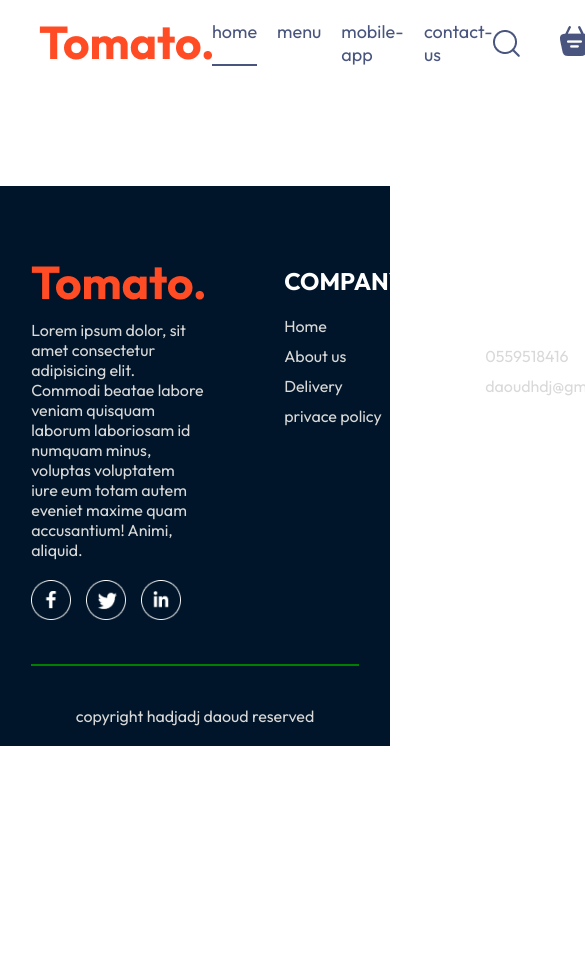
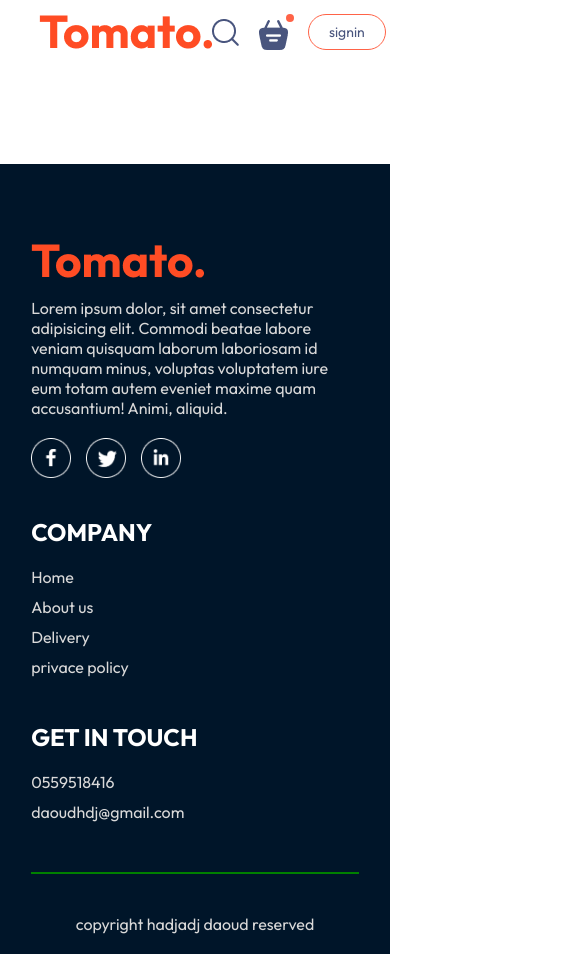
Before and after one commit to HADJADJDAOUD/undre_dev, a React (Vite) app in the folder frontend/: page /placeorder in a window 390 px wide. Shown: the top 954 px of the page, 585 px wide, since content can reach past the window. Before the commit the page ends 844 px from the top, so only its background shows below. Built offline with nearby package versions, Linux system fonts and the light colour scheme.

Commit message:
completed home page

```diff
--- a/frontend/src/App.jsx
+++ b/frontend/src/App.jsx
@@ -6,6 +6,7 @@
 import PlcaeOrder from "./pages/PlcaeOrder/PlcaeOrder";
 import { Route } from "react-router-dom";
 import Footer from "./components/Footer/Footer";
+import AppDownload from "./components/AppDownload/AppDownload";
 
 const App = () => {
   return (
@@ -16,6 +17,7 @@
           <Route path="/" element={<Home />} />
           <Route path="/cart" element={<Cart />} />
           <Route path="/placeorder" element={<PlcaeOrder />} />
+
         </Routes>
       </div>
       <Footer />
--- a/frontend/src/components/AppDownload/AppDownload.css
+++ b/frontend/src/components/AppDownload/AppDownload.css
@@ -0,0 +1,29 @@
+.app-download{
+    margin: auto auto;
+    margin-top: 100px;
+    font-size: max(3vw, 20px);
+    text-align: center;
+    font-weight: 500;
+
+}
+
+.app-download-platforms{
+    display: flex;
+    justify-content: center;
+    gap: max(2vw, 10px);
+    margin-top: 40px;
+}
+
+.app-download-platforms img{
+    width: max(30vw, 50px);
+    max-width: 180px;
+    border-radius: 10px;
+    box-shadow: 0px 0px 10px 0px rgba(0,0,0,0.2);
+    cursor: pointer;
+}
+
+
+.app-download-platforms img:hover{
+    transform: scale(1.05);
+    transition: transform 0.2s;
+}
--- a/frontend/src/components/AppDownload/AppDownload.jsx
+++ b/frontend/src/components/AppDownload/AppDownload.jsx
@@ -1,11 +1,18 @@
-import React from 'react'
-import './AppDownload.css'
+import React from "react";
+import "./AppDownload.css";
+import { assets } from "../../assets/assets";
 const AppDownload = () => {
   return (
-    <div>
+    <div className="app-download" id="app-download">
+      <p>
+        for better expericence download <br /> Dx app
+      </p>
+      <div className="app-download-platforms">
+        <img src={assets.play_store} alt="" />
+        <img src={assets.app_store} alt="" />
+      </div>
+    </div>
+  );
+};
 
-    </div>
-  )
-}
-
-export default AppDownload
+export default AppDownload;
--- a/frontend/src/components/ExploreMenu/ExploreMenu.css
+++ b/frontend/src/components/ExploreMenu/ExploreMenu.css
@@ -55,3 +55,12 @@
     padding : 2px;
 
 }
+
+@media (max-width: 768px) {
+
+    .explor-menu-text{
+        max-width: 100%;
+        font-size: 14px;
+    }
+
+}
--- a/frontend/src/components/Footer/Footer.css
+++ b/frontend/src/components/Footer/Footer.css
@@ -50,3 +50,14 @@
     background-color: green;
     border: none;
 }
+
+@media (max-width: 768px) {
+    .footer-content{
+        display: flex;
+        flex-direction: column;
+        gap:35px;
+        }
+        .footer-copyright{
+            text-align: center;
+        }
+}
--- a/frontend/src/components/Header/Header.css
+++ b/frontend/src/components/Header/Header.css
@@ -39,3 +39,31 @@
     border-radius: 50px;
     transition: all 0.3s ease;
 }
+
+@media (max-width: 1050px){
+
+
+    .header-contents{
+        max-width: 45%;
+
+    }
+
+
+}
+@media (max-width: 750px){
+
+
+    .header-contents{
+        max-width: 65%;
+
+    }
+    .header-contents p{
+        display: none;
+
+    }
+    .header-contents button {
+        padding: 2vw 4vw;
+
+    }
+
+}
--- a/frontend/src/components/Navbar/Navbar.css
+++ b/frontend/src/components/Navbar/Navbar.css
@@ -21,38 +21,38 @@
     display: flex;
     justify-content: space-between;
     gap: 40px;
+    align-items: center;
+}
 
-    align-items: center;
-
-}
 .navbar button {
-    background : transparent;
+    background: transparent;
     font-size: 16px;
-    color :#49557e;
-    border :1px solid tomato;
+    color: #49557e;
+    border: 1px solid tomato;
     border-radius: 50px;
     padding: 10px 30px;
     cursor: pointer;
     transition: all 0.3s ease;
+}
 
+.navbar button:hover {
+    background-color: #fff4f2;
 }
-.navbar button:hover {
-    background-color:#fff4f2 ;
 
-}
-.navbar .active{
+.navbar .active {
     padding-bottom: 2px;
     border-bottom: 2px solid #49557e;
 }
 
-.navbar li{
+.navbar li {
     cursor: pointer;
 }
 
-.navbar-search-icon{
-position: relative;
+.navbar-search-icon {
+    position: relative;
 }
-.navbar-search-icon .dot{
+
+.navbar-search-icon .dot {
     position: absolute;
     min-width: 10px;
     min-height: 10px;
@@ -61,3 +61,49 @@
     top: -8px;
     right: -8px;
 }
+
+/* Responsive styles for phone screens */
+@media (max-width: 768px) {
+    .navbar {
+        padding: 10px 0px;
+
+        align-items: center;
+    }
+
+    .navbar .logo {
+        width: 120px;
+        margin-bottom: 10px;
+    }
+
+    .navbar-menu {
+        align-items: center;
+        gap: 10px;
+        font-size: 16px;
+        display: none; /* Hide the menu by default on small screens */
+    }
+
+    .navbar-menu.active {
+        display: flex; /* Show the menu when active */
+    }
+
+    .navbar-right {
+        gap: 20px;
+        align-items: center;
+    }
+
+    .navbar button {
+        padding: 8px 20px;
+        font-size: 14px;
+    }
+
+    .navbar-search-icon {
+        margin-top: 10px;
+    }
+
+    .navbar-search-icon .dot {
+        min-width: 8px;
+        min-height: 8px;
+        top: -6px;
+        right: -6px;
+    }
+}
--- a/frontend/src/components/Navbar/Navbar.jsx
+++ b/frontend/src/components/Navbar/Navbar.jsx
@@ -2,6 +2,7 @@
 import './Navbar.css'
 import { useState } from 'react'
 import {assets} from '../../assets/assets'
+import { Link } from 'react-router-dom'
 const Navbar = () => {
 
   const [menu,setMenu] = useState("home")
@@ -9,10 +10,10 @@
     <div className='navbar'>
       <img src={assets.logo} alt="" />
       <ul className="navbar-menu">
-        <li onClick={()=>setMenu("home")} className={menu==="home"?"active":""} >home</li>
-        <li onClick={()=>setMenu("menu")} className={menu==="menu"?"active":""} >menu</li>
-        <li onClick={()=>setMenu("mobile-app")} className={menu==="mobile-app"?"active":""} >mobile-app</li>
-        <li onClick={()=>setMenu("contact-us")} className={menu==="contact-us"?"active":""} >contact-us</li>
+        <Link  onClick={()=>setMenu("home")} className={menu==="home"?"active":""} >home</Link>
+        <a href='#explore-menu' onClick={()=>setMenu("menu")} className={menu==="menu"?"active":""} >menu</a>
+        <a href='#app-download' onClick={()=>setMenu("mobile-app")} className={menu==="mobile-app"?"active":""} >mobile-app</a>
+        <a href='#footer' onClick={()=>setMenu("contact-us")} className={menu==="contact-us"?"active":""} >contact-us</a>
       </ul>
       <div className="navbar-right">
         <img src={assets.search_icon} alt="" />
--- a/frontend/src/index.css
+++ b/frontend/src/index.css
@@ -3,6 +3,7 @@
   padding:0;
   margin:0;
   box-sizing:border-box;
+  scroll-behavior: smooth;
   font-family: Outfit;
 }
 bod{
--- a/frontend/src/pages/Home/Home.jsx
+++ b/frontend/src/pages/Home/Home.jsx
@@ -4,6 +4,7 @@
 import ExploreMenu from '../../components/ExploreMenu/ExploreMenu'
 import { useState } from 'react'
 import FoodDisplay from '../../components/FoodDisplay/FoodDisplay'
+import AppDownload from '../../components/AppDownload/AppDownload'
 const Home = () => {
     const [category, setCategory] = useState('all')
   return (
@@ -11,6 +12,7 @@
         <Header />
       <ExploreMenu category={category} setCategory={setCategory} />
       <FoodDisplay category={category} />
+      <AppDownload />
     </div>
   )
 }
```
Also changed, not shown: frontend/src/components/FoodDisplay/FoodDisplay.css (line endings or trailing spaces).
